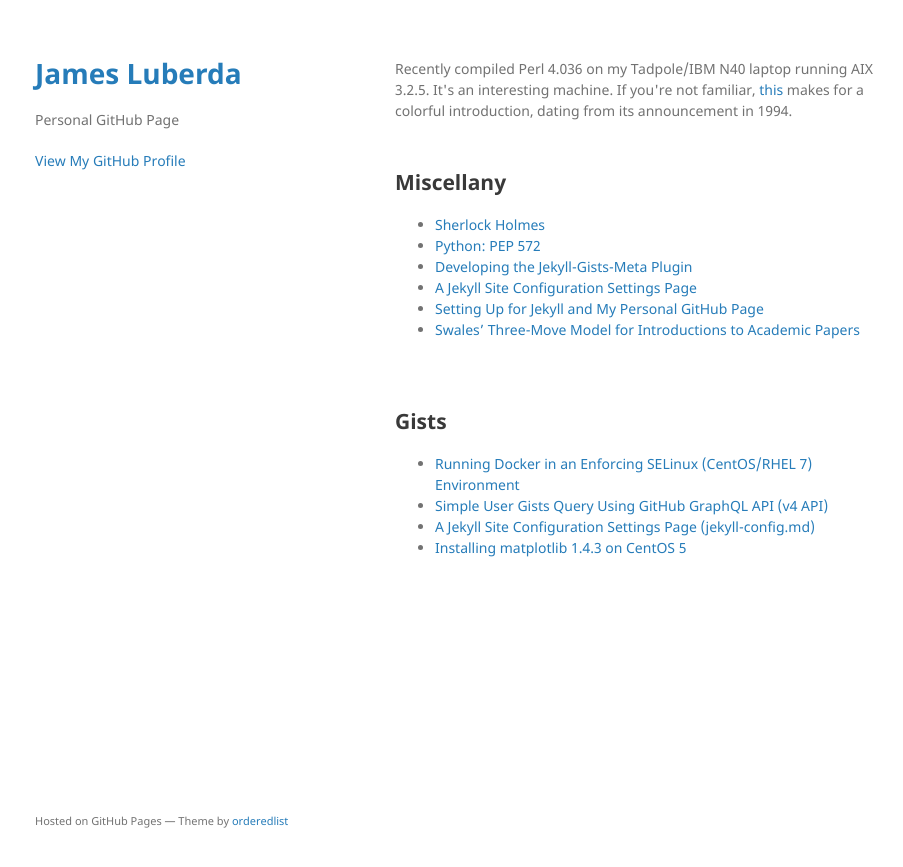
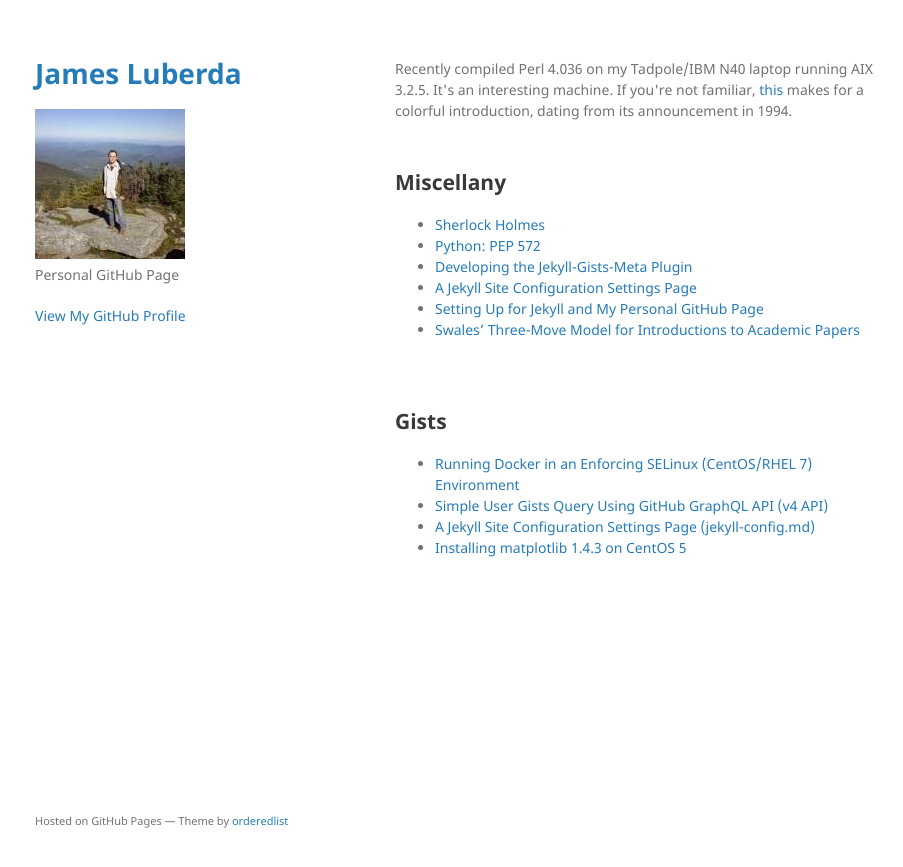
Before and after one commit to jamesluberda/jamesluberda.github.io, a Jekyll site: the page built from index.html, in a window 1280 px wide. Shown: the top 867 px of the page, without its empty margins (175-1078 px from the left). Built offline with Jekyll 4.4.1, drawn with Linux system fonts in a browser that asks for light colours.

Commit message:
added pic to main page

```diff
--- a/_config.yml
+++ b/_config.yml
@@ -1,7 +1,7 @@
 theme: jekyll-theme-minimal
 title: James Luberda
 author: James Luberda
-#logo: /assets/img/logo.png
+logo: /assets/img/luberda_w_mt.jpg
 description: Personal GitHub Page
 show_downloads: false
 show_tags: false
@@ -17,8 +17,10 @@ plugins:
   - jekyll-sitemap
   - jekyll-seo-tag
   - jekyll-info
+#  - github-pages-unscramble
   - jekyll-gists-meta
-gists_user:
+#gists_user:
+#plugins_dir: _test_plugins
 
 #the following entries are commented out, were part of attempts to get metadata working
 #based on various online sources; appears as long as origin is set, none needed,
```
Also changed, not shown: assets/img/luberda_w_mt.jpg (added).
